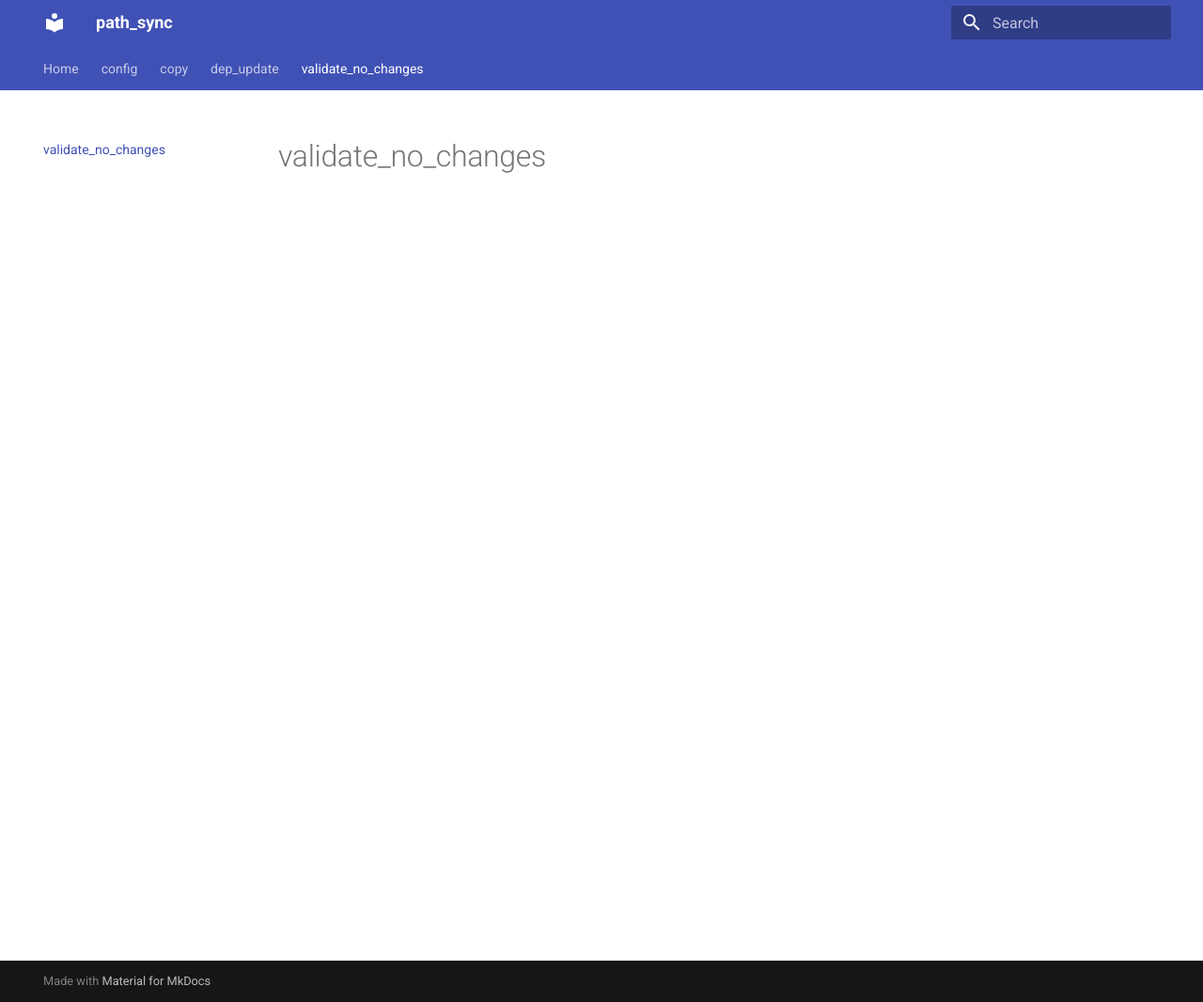
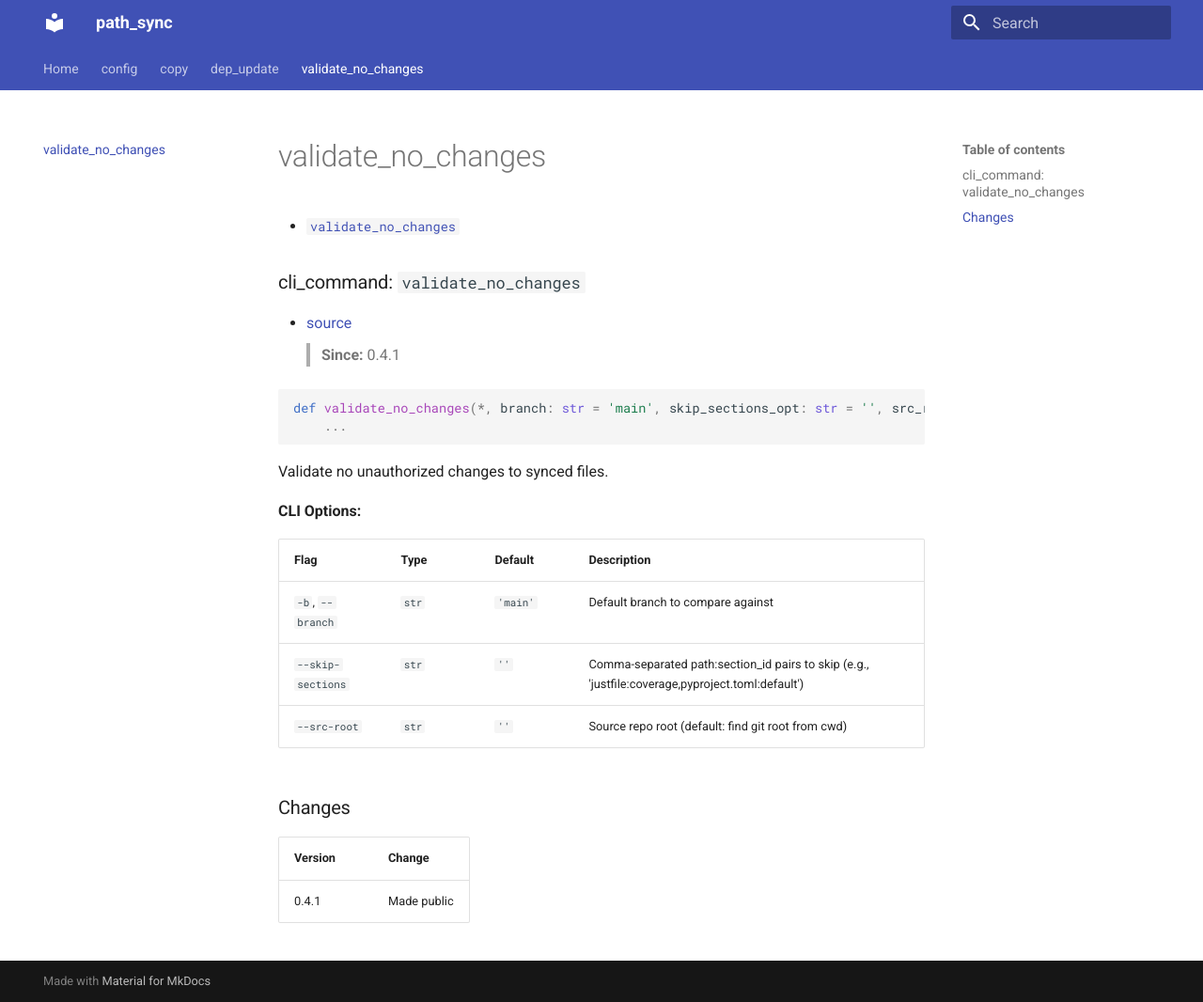
Before and after one commit to EspenAlbert/path-sync, an MkDocs documentation site: the page built from docs/validate_no_changes/index.md, in a window 1280 px wide and 1066 px high. Shown: the whole window at 94% size. Built offline with MkDocs 1.6.1 and Material for MkDocs 9.7.7, drawn with Linux system fonts in a browser that asks for light colours.

Commit message:
chore: regen docs

````diff
--- a/.groups.yaml
+++ b/.groups.yaml
@@ -33,3 +33,5 @@ groups:
 - name: validate_no_changes
   owned_modules:
   - _internal.cmd_validate
+  owned_refs:
+  - _internal.cmd_validate.validate_no_changes
--- a/docs/validate_no_changes/index.md
+++ b/docs/validate_no_changes/index.md
@@ -4,5 +4,34 @@
 <!-- === OK_EDIT: pkg-ext header === -->
 
 <!-- === DO_NOT_EDIT: pkg-ext symbols === -->
+- [`validate_no_changes`](#validate_no_changes_def)
+<!-- === OK_EDIT: pkg-ext symbols === -->
 
-<!-- === OK_EDIT: pkg-ext symbols === -->
+<!-- === DO_NOT_EDIT: pkg-ext validate_no_changes_def === -->
+<a id="validate_no_changes_def"></a>
+
+### cli_command: `validate_no_changes`
+- [source](../../path_sync/_internal/cmd_validate.py#L16)
+> **Since:** 0.4.1
+
+```python
+def validate_no_changes(*, branch: str = 'main', skip_sections_opt: str = '', src_root_opt: str = '') -> None:
+    ...
+```
+
+Validate no unauthorized changes to synced files.
+
+**CLI Options:**
+
+| Flag | Type | Default | Description |
+|---|---|---|---|
+| `-b`, `--branch` | `str` | `'main'` | Default branch to compare against |
+| `--skip-sections` | `str` | `''` | Comma-separated path:section_id pairs to skip (e.g., 'justfile:coverage,pyproject.toml:default') |
+| `--src-root` | `str` | `''` | Source repo root (default: find git root from cwd) |
+
+### Changes
+
+| Version | Change |
+|---------|--------|
+| 0.4.1 | Made public |
+<!-- === OK_EDIT: pkg-ext validate_no_changes_def === -->
````
